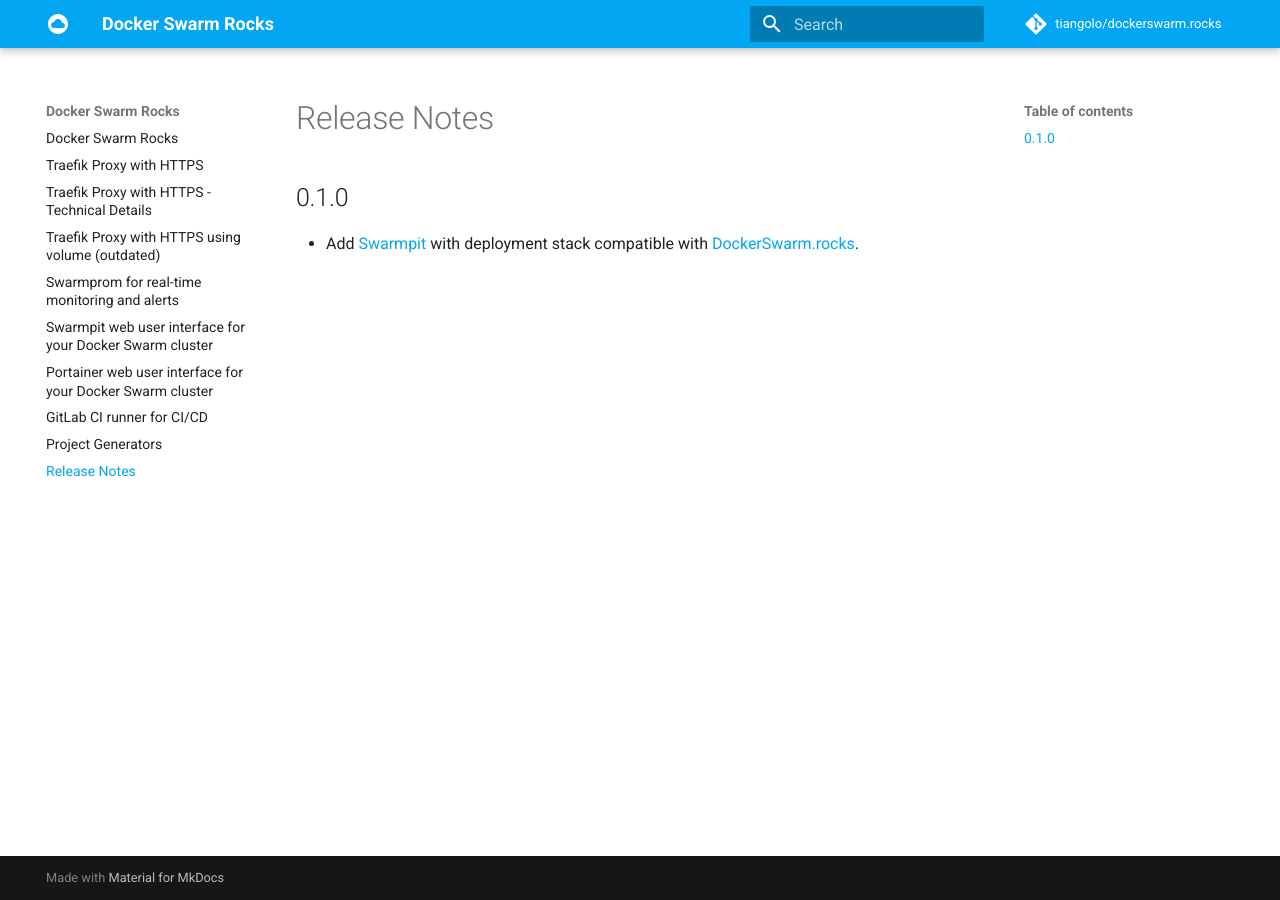
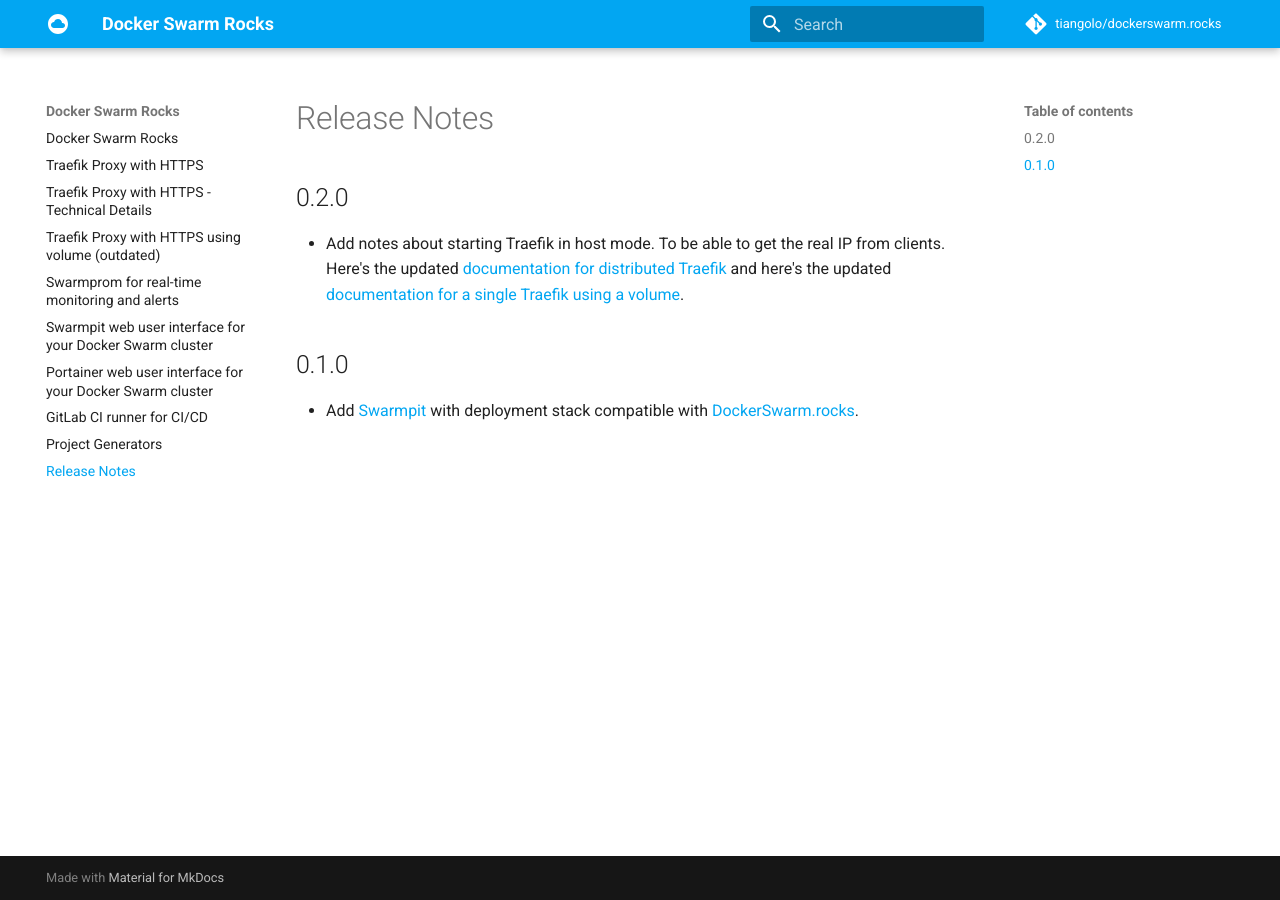
Before and after one commit to tiangolo/dockerswarm.rocks, an MkDocs documentation site: the page built from docs/release-notes.md, in a window 1280 px wide. Built offline with MkDocs 1.6.1 and Material for MkDocs 9.7.7, drawn with Linux system fonts in a browser that asks for light colours; comment, search, counter and statistics services are not loaded.

Commit message:
:memo: Update release notes

```diff
--- a/docs/release-notes.md
+++ b/docs/release-notes.md
@@ -1,3 +1,7 @@
+## 0.2.0
+
+* Add notes about starting Traefik in host mode. To be able to get the real IP from clients. Here's the updated <a href="https://dockerswarm.rocks/traefik/#getting-the-client-ip" target="_blank">documentation for distributed Traefik</a> and here's the updated <a href="https://dockerswarm.rocks/traefik-with-volume/#getting-the-client-ip" target="_blank">documentation for a single Traefik using a volume</a>.
+
 ## 0.1.0
 
 * Add <a href="https://swarmpit.io/" target="_blank">Swarmpit</a> with deployment stack compatible with <a href="https://dockerswarm.rocks" target="_blank">DockerSwarm.rocks</a>.
```
